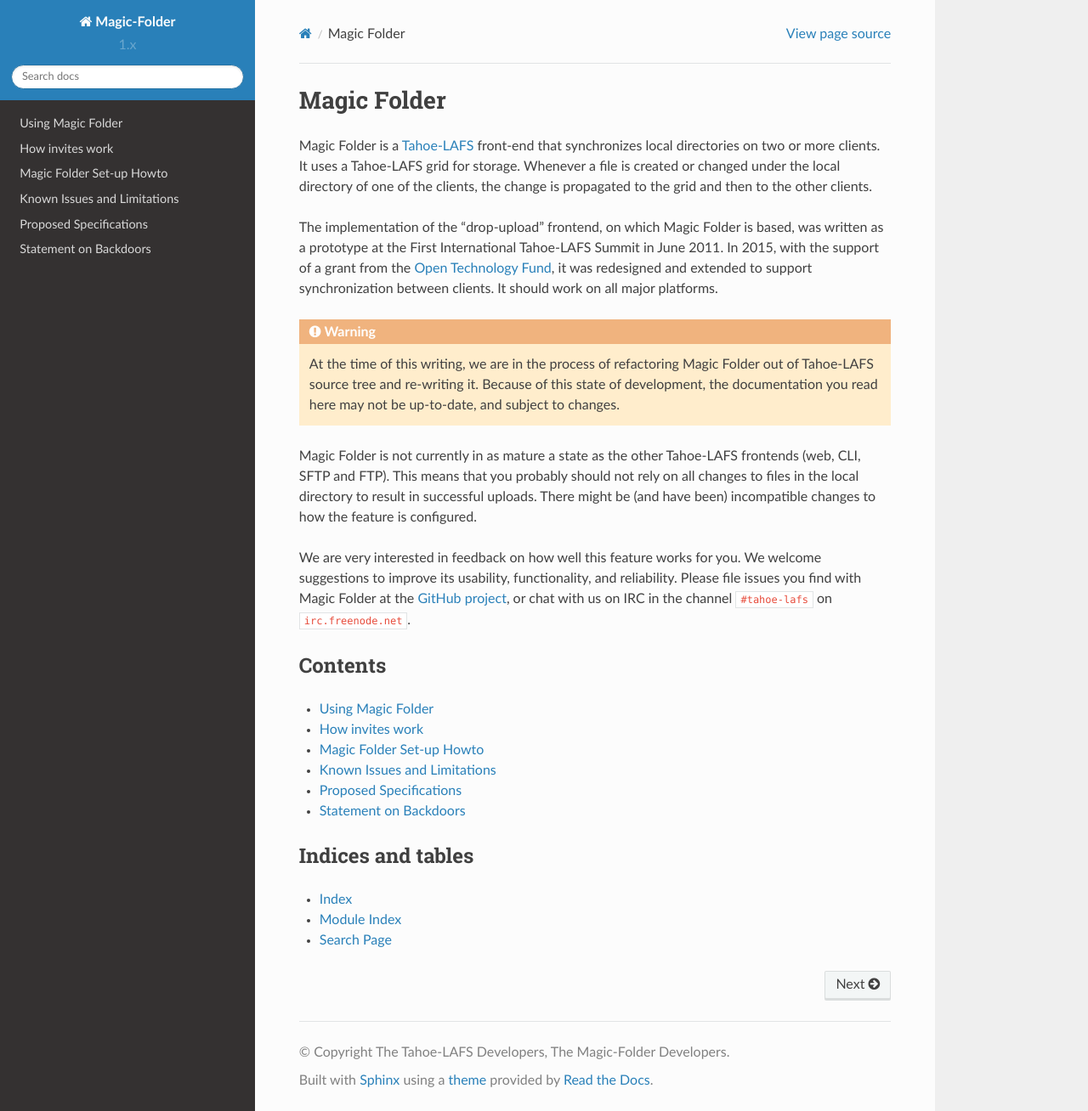
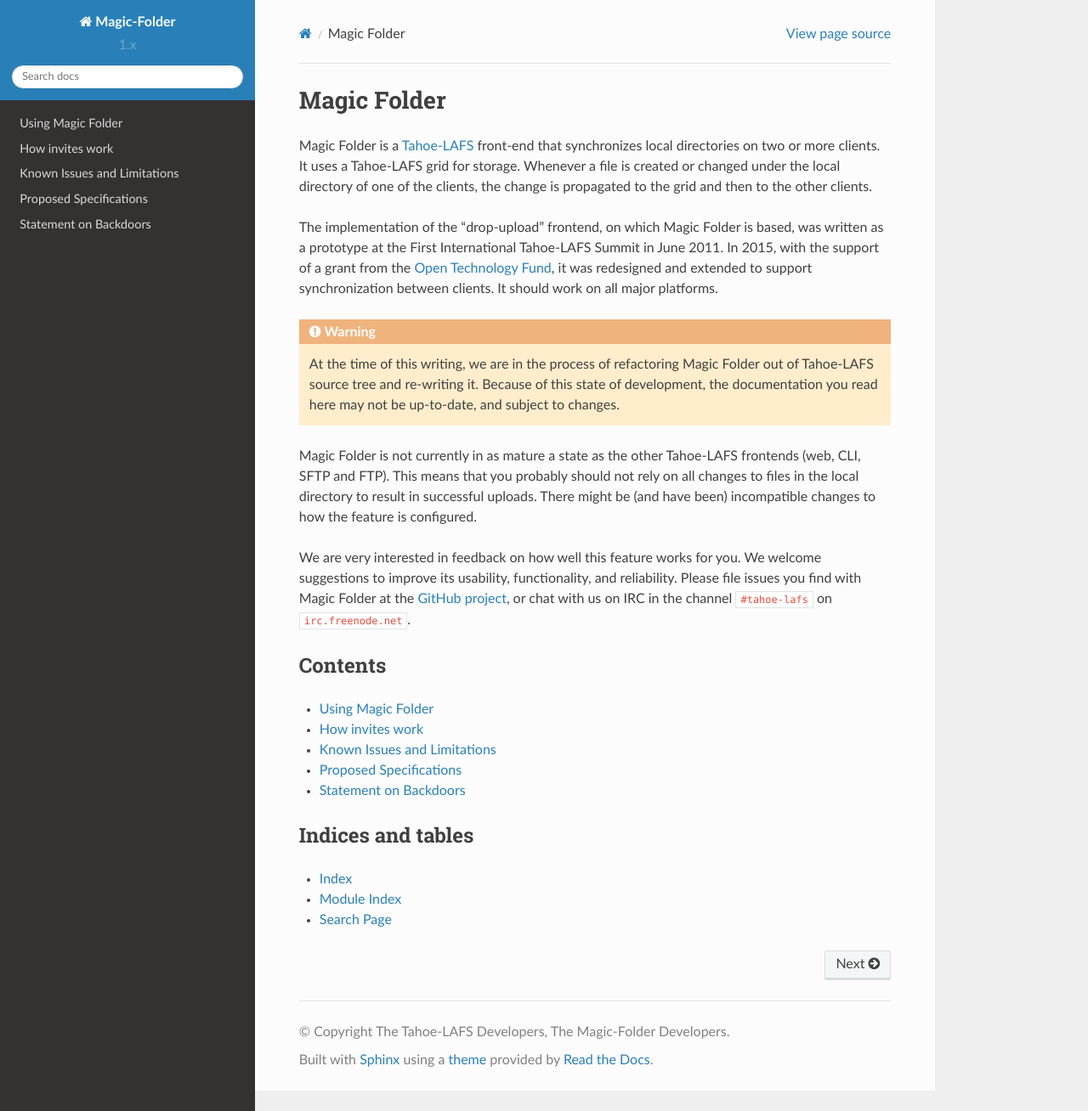
Before and after one commit to tahoe-lafs/magic-folder, a Sphinx documentation site: the page built from docs/index.rst, in a window 1280 px wide and 1308 px high. Shown: the whole window at 85% size. Built offline with Sphinx 7.4.7 and the Read the Docs theme 2.0.0, drawn with Linux system fonts in a browser that asks for light colours.

Commit message:
Remove how-to doc

```diff
--- a/docs/index.rst
+++ b/docs/index.rst
@@ -49,7 +49,6 @@
 
    usage
    invites
-   magic-folder-howto
    limitations
    proposed/index
    backdoors
--- a/docs/magic-folder-howto.rst
+++ /dev/null
@@ -1,10 +0,0 @@
-.. -*- coding: utf-8 -*-
-
-.. _magic-folder-howto:
-
-Magic Folder Set-up Howto
-=========================
-
-
-This document
--------------
```
